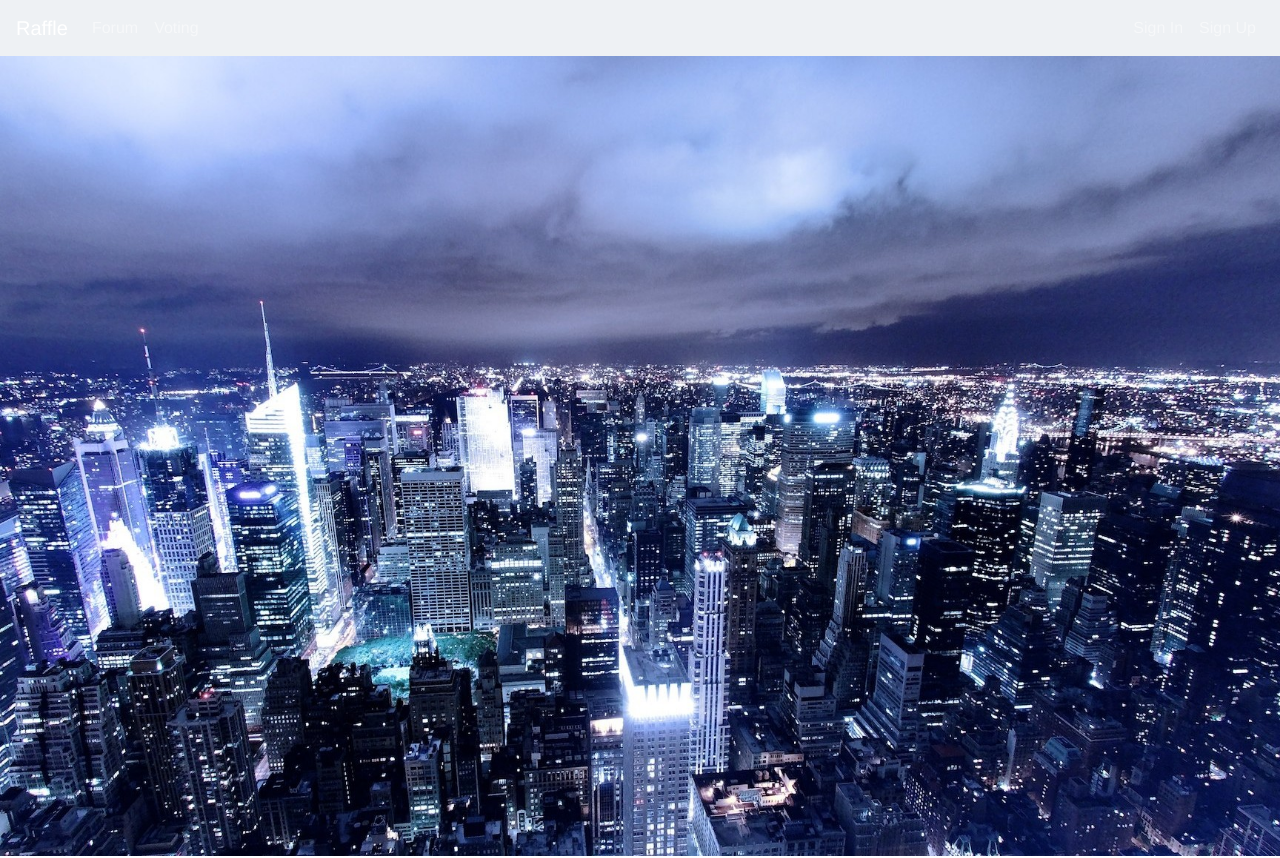
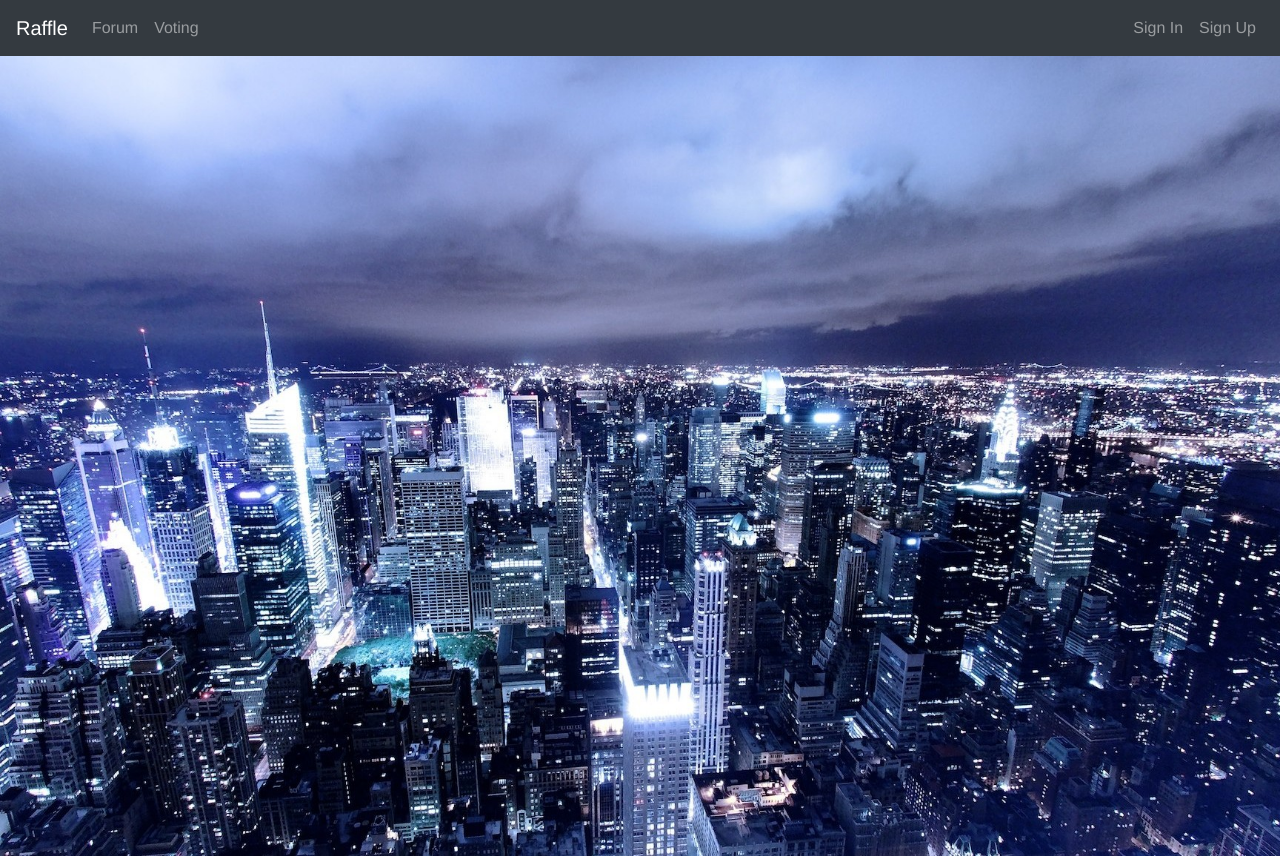
Before and after one commit to id717890/raffle, a Vue app in the folder frontend/: page / in a window 1280 px wide. Shown: the top 858 px of the page. Built offline with nearby package versions, Linux system fonts and the light colour scheme; no server answers.

Commit message:
add preprocessors

```diff
--- a/frontend/src/App.vue
+++ b/frontend/src/App.vue
@@ -15,7 +15,9 @@ export default {
 }
 </script>
 
-<style>
+<style lang="scss">
+@import './assets/scss/_app';
+
 #app {
   font-family: 'Avenir', Helvetica, Arial, sans-serif;
   -webkit-font-smoothing: antialiased;
--- /dev/null
+++ b/frontend/src/assets/scss/_app.scss
@@ -0,0 +1 @@
+@import 'test.scss'
--- /dev/null
+++ b/frontend/src/assets/scss/test.scss
@@ -0,0 +1,5 @@
+$test: green;
+
+.bg-dark {
+  background-color: transparent !important
+}
--- a/frontend/src/components/Home.vue
+++ b/frontend/src/components/Home.vue
@@ -67,7 +67,7 @@ export default {
 </script>
 
 
-<style>
+<style lang="scss">
   .card .card-img-top {
     transform: scale(1.2);
     transition: transform .2s; /* Animation */
--- a/frontend/src/components/Layout.vue
+++ b/frontend/src/components/Layout.vue
@@ -1,6 +1,6 @@
 <template>
 <div style="height: 100%">
-  <b-navbar toggleable="sm" type="dark" style="background: none !important">
+  <b-navbar toggleable="sm" type="dark" variant="dark">
     <b-navbar-toggle target="nav_collapse"></b-navbar-toggle>
     <b-navbar-brand to="/">Raffle</b-navbar-brand>
     <b-collapse is-nav id="nav_collapse">
```
Also changed, not shown: frontend/package.json (+7 -4 lines), 2 other files (tests, documents, lock files or other folders).
